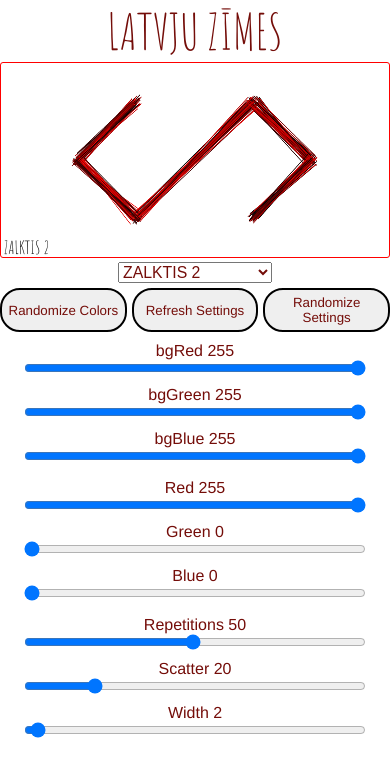
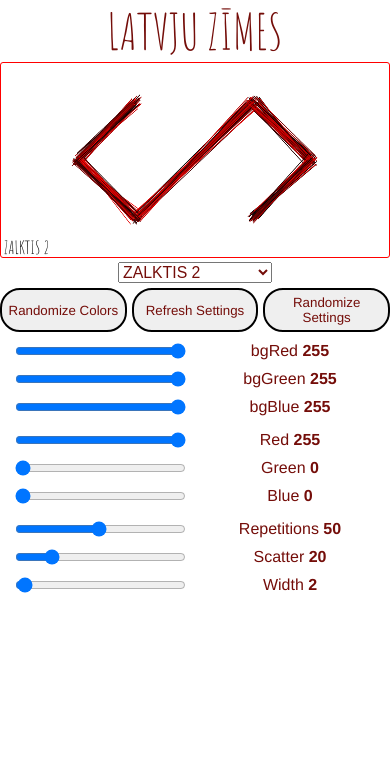
Before and after one commit to abbasnake/latvjuZimesWebPage, a Vue app in the folder client/: page /#/ in a window 390 px wide. Shown: the top 776 px of the page. Built offline with nearby package versions, Linux system fonts and the light colour scheme.

Commit message:
slider layout on small screen is now inline with label

```diff
--- a/client/src/components/AppControlsSelect.vue
+++ b/client/src/components/AppControlsSelect.vue
@@ -55,7 +55,7 @@ export default {
       this.$store.dispatch('changeSimbol', e.target.value)
     },
     checkScreenSize () {
-      if (window.innerWidth > 400) {
+      if (window.innerWidth >= 400) {
         this.isSmallScreen = false
       } else {
         this.isSmallScreen = true
--- a/client/src/components/AppControlsSlider.vue
+++ b/client/src/components/AppControlsSlider.vue
@@ -1,7 +1,7 @@
 <template>
   <div class="container">
     <label class="container__label" :for="sliderName">
-      {{ sliderLabel }} {{ sliderValue }}
+      {{ sliderLabel }} <strong>{{ sliderValue }}</strong>
     </label>
     <input
       class="container__input"
@@ -43,13 +43,34 @@ export default {
 <style lang="scss" scoped>
 .container {
   display: grid;
+  grid-template-areas:
+    "input label";
+  grid-template-columns: 1fr 1fr;
   padding: 5px;
+
   &__input {
+    grid-area: input;
     margin: 0 auto;
     width: 90%;
   }
   &__label {
+    grid-area: label;
     text-align: center;
   }
 }
+
+@media (min-width: 400px) {
+  .container {
+    grid-template-areas:
+      "label"
+      "input";
+    grid-template-columns: 1fr;
+    &__input {
+
+    }
+    &__label {
+      text-align: center;
+    }
+  }
+}
 </style>
```
